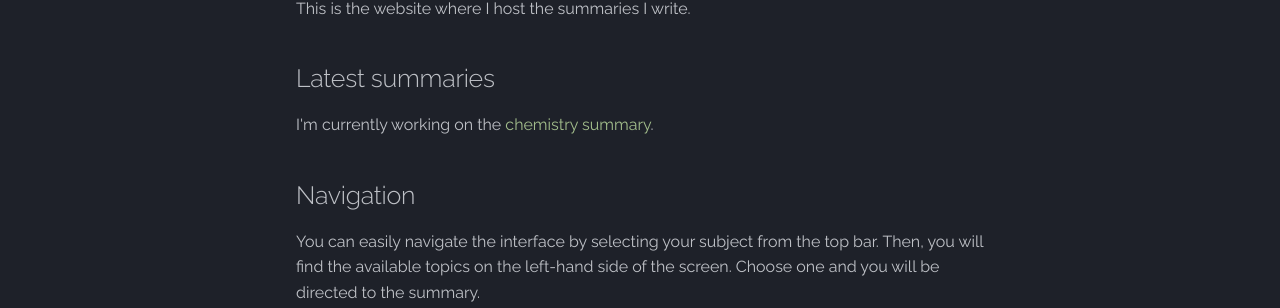
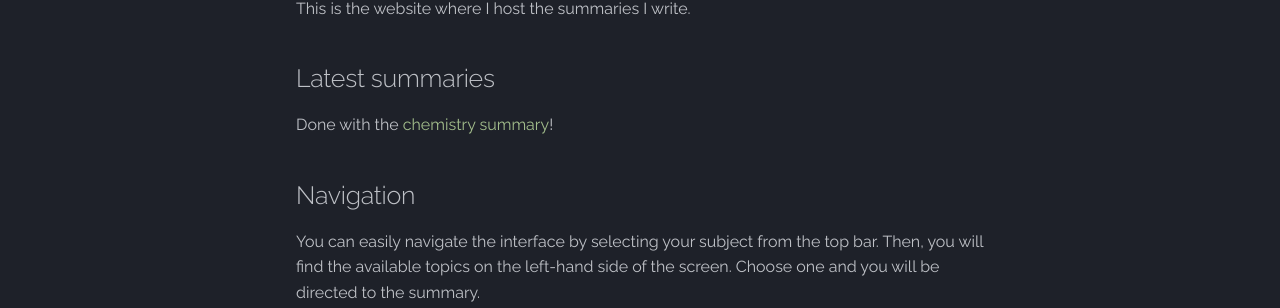
Before and after one commit to VSparl/summary-site, an MkDocs documentation site: the page built from docs/index.md, in a window 1280 px wide. Shown: the part 232-540 px from the top of the page. Built offline with MkDocs 1.6.1 and Material for MkDocs 9.7.7, drawn with Linux system fonts in a browser that asks for light colours.

Commit message:
added notice of summary finished

```diff
--- a/docs/index.md
+++ b/docs/index.md
@@ -4,7 +4,7 @@ This is the website where I host the summaries I write.
 
 ## Latest summaries
 
-I'm currently working on the [chemistry summary](ci/1/summary.md).
+Done with the [chemistry summary](ci/1/summary.md)!
 
 ## Navigation
 
```
